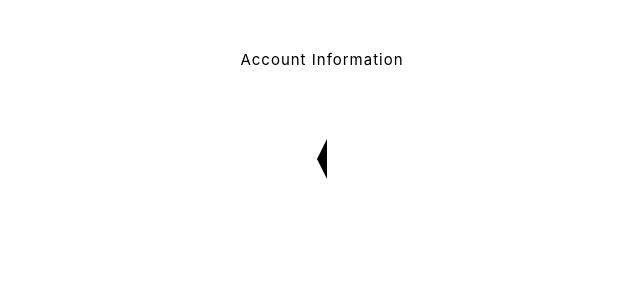
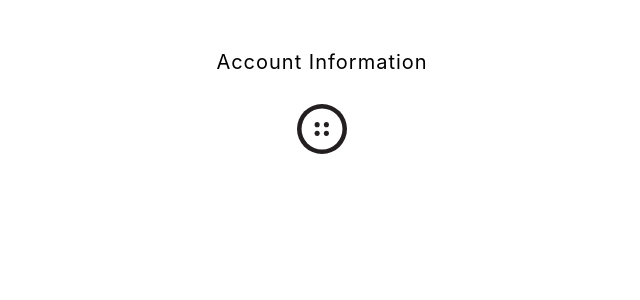
Before and after one commit to xicaz/GenSpark, a React (Create React App) app in the folder frontend-webform/client/: page /account in a window 1280 px wide. Shown: the top 300 px of the page, without its empty margins (318-958 px from the left). Built offline with nearby package versions, Linux system fonts and the light colour scheme; a web font is replaced by a local one.

Commit message:
updated readme and button on account screen

```diff
--- a/frontend-webform/client/src/Components/Account/Account.css
+++ b/frontend-webform/client/src/Components/Account/Account.css
@@ -1,5 +1,5 @@
 header {
-  font-size: 15px;
+  font-size: 20px;
   padding-top: 50px;
 }
 
@@ -10,18 +10,14 @@ header {
   padding: 10px 20px;
 }
 
-.arrow-left {
+.button-container {
   margin: 0 auto;
-
   width: 0;
   height: 0;
-  border-top: 20px solid transparent;
-  border-bottom: 20px solid transparent;
-  border-right: 10px solid black;
 }
 
 .arrow-container {
-  padding: 50px;
+  padding: 10px 20px 0px 20px;
   cursor: pointer;
 }
 
--- a/frontend-webform/client/src/Components/Account/Account.jsx
+++ b/frontend-webform/client/src/Components/Account/Account.jsx
@@ -1,5 +1,6 @@
 import React from "react";
 import "./Account.css";
+// import buttonSvg from "./button.svg";
 
 export default function Account(props) {
   let accountInfo = { ...props.inputs };
@@ -13,7 +14,7 @@ export default function Account(props) {
   }
 
   const handleClear = async (e) => {
-    const clear = await props.setInputs({
+    await props.setInputs({
       firstname: "",
       lastname: "",
       email: "",
@@ -22,10 +23,6 @@ export default function Account(props) {
     });
 
     await props.setCompleted(false);
-
-    if (clear) {
-      await props.setToggleFetch((prevState) => !prevState);
-    }
   };
 
   return (
@@ -35,7 +32,8 @@ export default function Account(props) {
       <div className="account-body">{info}</div>
 
       <div className="arrow-container" onClick={handleClear}>
-        <div className="arrow-left"></div>
+        <div className="button-container"></div>
+        <img src="./button.svg" alt="button-icon" width={50} />
       </div>
     </div>
   );
--- a/frontend-webform/client/src/Components/WebForm/WebForm.jsx
+++ b/frontend-webform/client/src/Components/WebForm/WebForm.jsx
@@ -1,7 +1,7 @@
 import React from "react";
 import "../WebForm/WebForm.css";
 import { Link } from "react-router-dom";
-// import { useNavigate } from "react-router";
+
 
 export default function Form(props) {
   const handleChange = (e) => {
--- a/frontend-webform/client/src/Screen/Main.jsx
+++ b/frontend-webform/client/src/Screen/Main.jsx
@@ -3,7 +3,6 @@ import Account from "../Components/Account/Account";
 import Form from "../Components/WebForm/WebForm";
 
 export default function Main() {
-  const [toggleFetch, setToggleFetch] = useState(false);
   const [completed, setCompleted] = useState(false);
   const [inputs, setInputs] = useState({
     firstname: "",
@@ -21,7 +20,6 @@ export default function Main() {
           setInputs={setInputs}
           completed={completed}
           setCompleted={setCompleted}
-          toggleFetch={toggleFetch}
         />
       ) : (
         <Account
@@ -29,8 +27,6 @@ export default function Main() {
           setInputs={setInputs}
           completed={completed}
           setCompleted={setCompleted}
-          toggleFetch={toggleFetch}
-          setToggleFetch={setToggleFetch}
         />
       )}
     </div>
```
Also changed, not shown: frontend-webform/client/public/button.svg (added).
